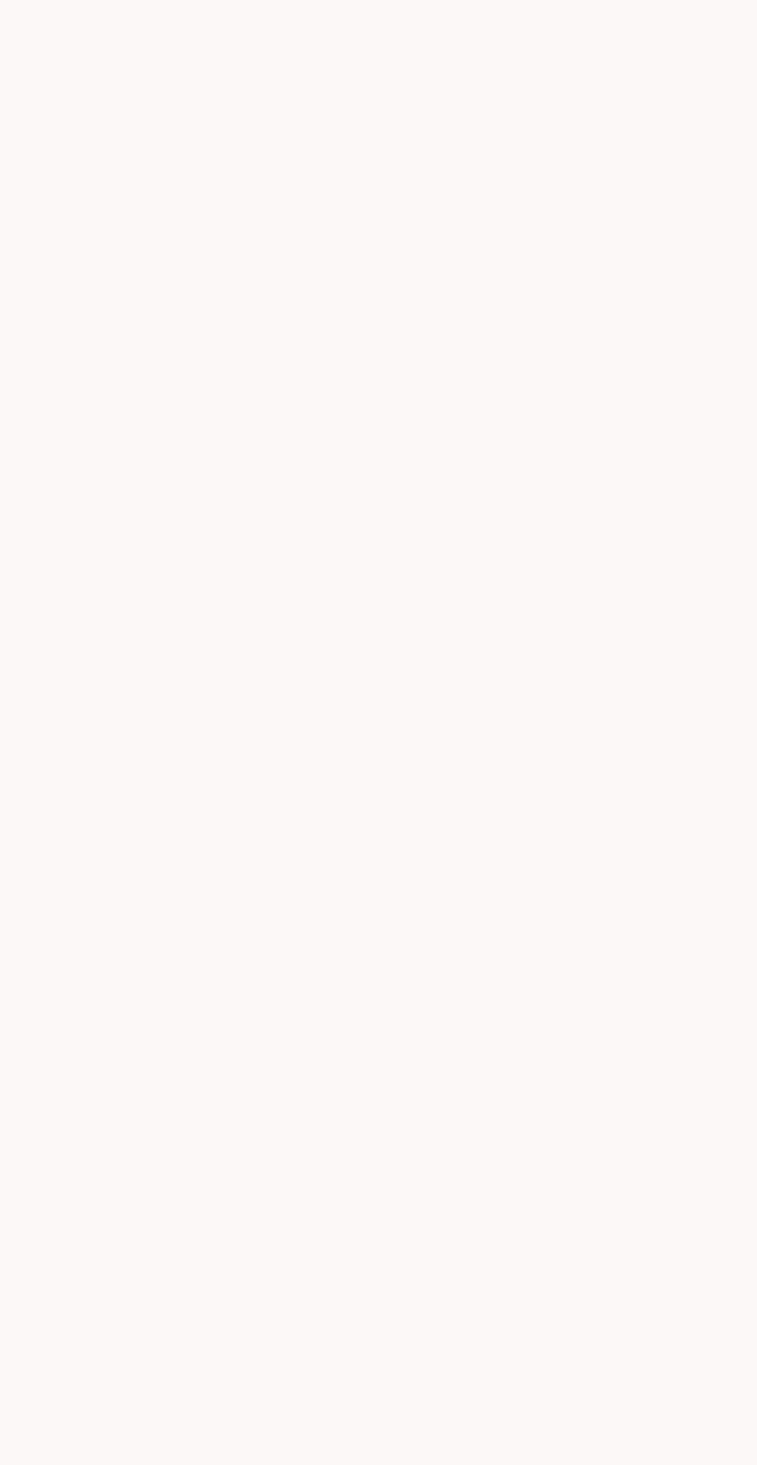
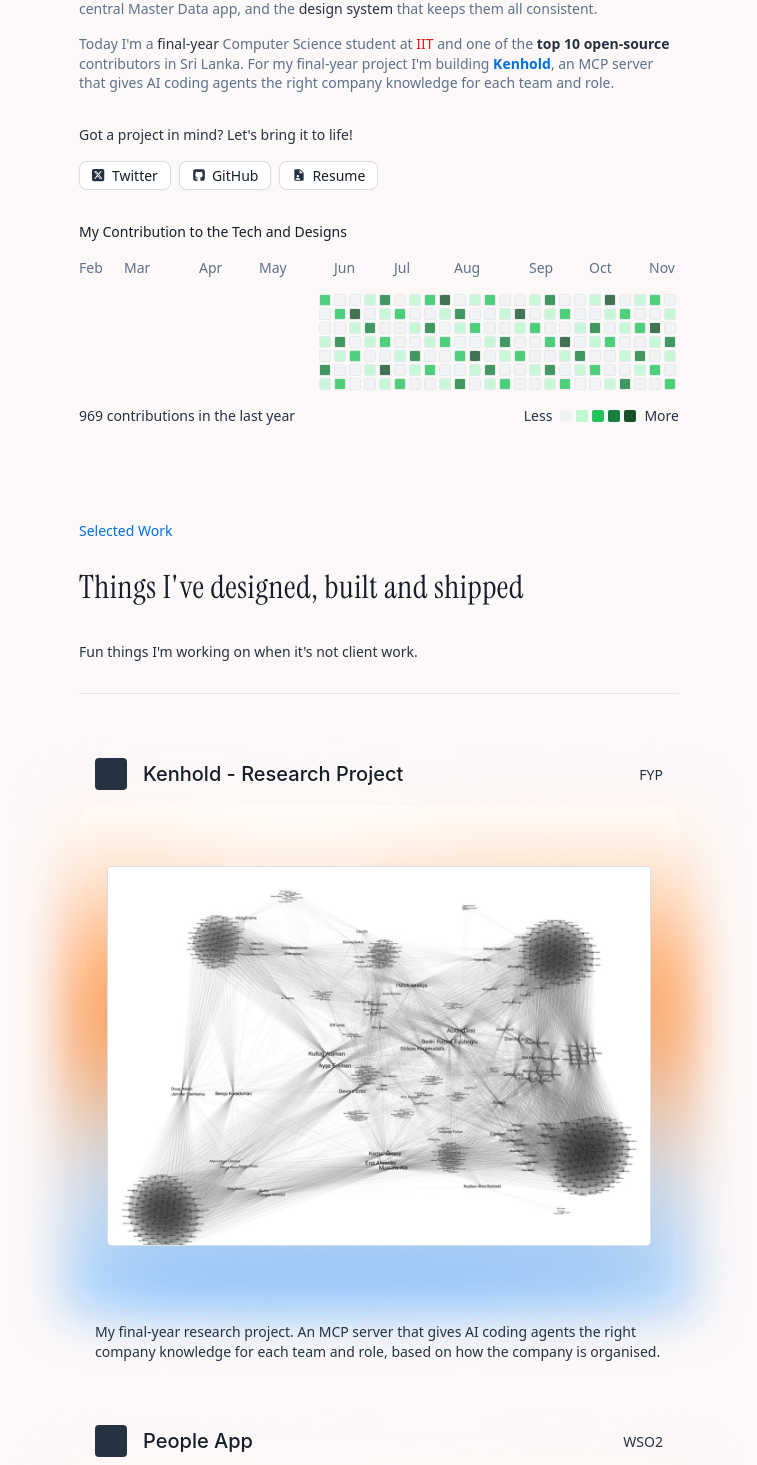
Before and after one commit to dinethde/portfolio-v2, a Next.js app: page / in a window 1280 px wide. Shown: the part 425-1890 px from the top of the page, without its empty margins (261-1018 px from the left). Before the commit the page ends 800 px from the top, so only its background shows below. Built offline with nearby package versions, Linux system fonts and the light colour scheme.

Commit message:
feat(sections): put the sections together on the page
The page fetches the contributions once (falling back to the saved JSON), then renders the sections in one 600px column with 96px between them and the footer area at 750px. Story joins when its PR merges.

```diff
--- a/src/app/page.tsx
+++ b/src/app/page.tsx
@@ -1,4 +1,29 @@
-// Stub: P4-06 renders the five sections here, inside the layout's <main>.
-export default function Home() {
-  return null;
+import { AboutSection } from "@/components/sections/AboutSection";
+import { ContactSection } from "@/components/sections/ContactSection";
+import { IntroSection } from "@/components/sections/IntroSection";
+import { ProjectsSection } from "@/components/sections/ProjectsSection";
+import { site } from "@/content/site";
+import { getContributions } from "@/lib/github/contributions";
+
+// The one page (ARCHITECTURE §2). Static, refreshed at most every 6 hours (STATE D-04); the chart
+// data never throws, it falls back to the saved JSON. One 600px column with 96px between sections
+// (DESIGN.md "Layout"); the footer area is 750px wide.
+
+export const revalidate = 21600;
+
+export default async function Home() {
+  const contributions = await getContributions(process.env.GITHUB_LOGIN ?? site.github.handle);
+
+  return (
+    <div className="flex flex-col items-center gap-96 px-16 pt-96 pb-96 tablet:pt-120 desktop:pt-128">
+      <div className="flex w-full max-w-600 flex-col gap-96">
+        <IntroSection contributions={contributions} />
+        <ProjectsSection />
+        <AboutSection />
+      </div>
+      <div className="w-full max-w-750">
+        <ContactSection />
+      </div>
+    </div>
+  );
 }
```
